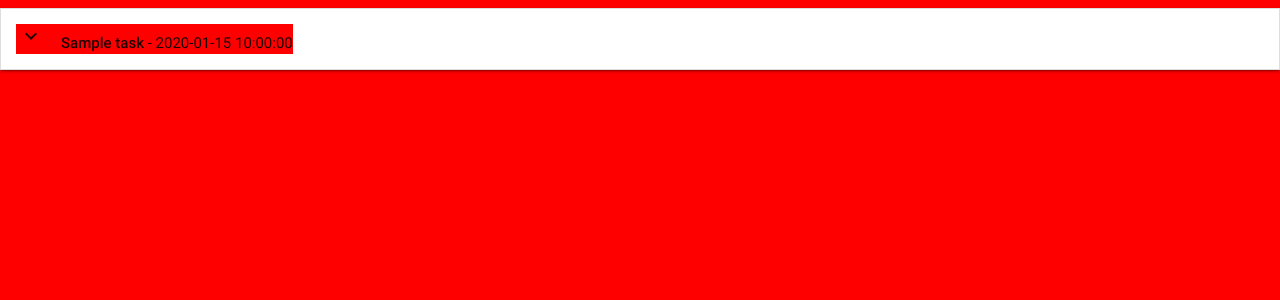
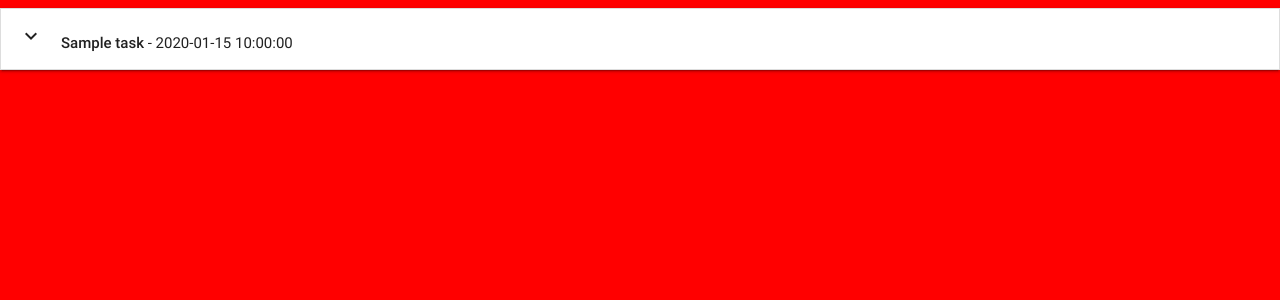
Before and after one commit to dombeesley/task-manager, a Flask app: template templates/tasks.html in a window 1280 px wide. Shown: the top 300 px of the page. Run offline with Flask 2, Linux system fonts and the light colour scheme; the template is opened without the code that fills it: most values are stand-ins (such as "Sample title", 1, 10 or a date in 2020); some libraries are stand-ins or nearby versions.

Commit message:
add style.css to css folder

```diff
--- a/static/style.css
+++ b/static/css/style.css
@@ -1,7 +1,3 @@
 body {
     background-color: red;
 }
-
-div {
-    background-color: red;
-}
```
